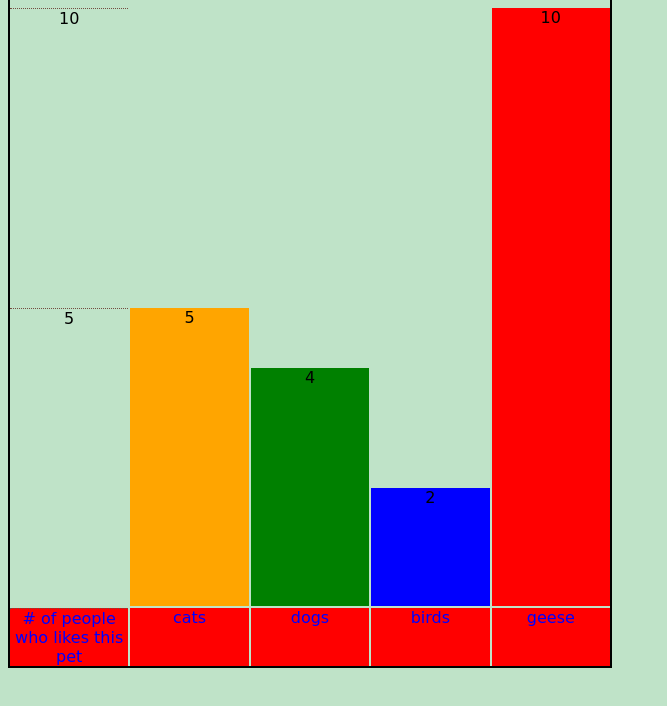
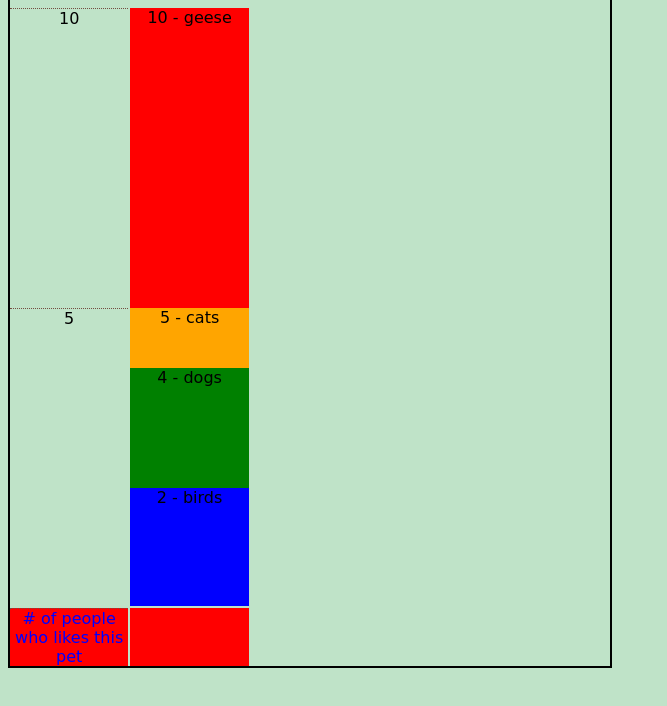
Before and after one commit to Eric-Lombardo/Bar-Chart, a plain HTML site: page barGraph.html in a window 1280 px wide. Shown: the part 70-776 px from the top of the page, without its empty margins (0-667 px from the left). Drawn offline with Linux system fonts and the light colour scheme; a web font is replaced by a local one.

Commit message:
added the ability to create a stacked bar graph chart

```diff
--- a/barGraph.css
+++ b/barGraph.css
@@ -14,3 +14,7 @@ body {
 .firstYValue {
   border-bottom: 2px black solid;
 }
+
+.blue {
+  background-color: aqua;
+}
--- a/barGraph.js
+++ b/barGraph.js
@@ -36,8 +36,22 @@ function drawBarChart(arr, obj) {
   // sets the background color of the body
   document.body.style.backgroundColor = obj.backgroundColor;
 
+  // // loops through input array to create divs and nests them inside
+  // //chart div
+  // for (let i = 0; i < arr.length; i++) {
+  //   let newData = document.createElement("div");
+  //   newData.innerHTML = obj.barNameArr[i];
+  //   newData.style.backgroundColor = obj.labelBGColor;
+  //   newData.style.color = obj.labelTextColor;
+  //   newData.style.gridColumnStart = i + 2;
+  //   newData.style.gridRowStart = highestValue(arr) + 1;
+  //   chart.appendChild(newData);
+  // }
+
   // loops through input array to create divs and nests them inside
   //chart div
+  //delete if it doesnt work!!!!!
+  if (obj.stackedBarChart === false) {
     for (let i = 0; i < arr.length; i++) {
       let newData = document.createElement("div");
       newData.innerHTML = obj.barNameArr[i];
@@ -47,6 +61,15 @@ function drawBarChart(arr, obj) {
       newData.style.gridRowStart = highestValue(arr) + 1;
       chart.appendChild(newData);
     }
+  } else if (obj.stackedBarChart === true) {
+    let newData = document.createElement("div");
+    newData.style.backgroundColor = obj.labelBGColor;
+    newData.style.color = obj.labelTextColor;
+    newData.style.gridColumnStart = 2;
+    newData.style.gridRowStart = highestValue(arr) + 1;
+    chart.appendChild(newData);
+  }
+// delete above if it doesnt work
 
   // prints out values for y-axis based on input data
   for (let m = obj.yValueStart; m <= highestValue(arr); m += obj.yValuestepIncrease) {
@@ -58,6 +81,24 @@ function drawBarChart(arr, obj) {
   }
 
   // creates bars
+  // for (let n = 0; n < arr.length; n++) {
+  //   let barColor = document.createElement("div");
+  //   let barValue = document.createElement("div");
+  //   barValue.innerText = arr[n];
+  //   barColor.appendChild(barValue);
+  //   barColor.style.backgroundColor = obj.barColorArr[n];
+  //   barColor.style.gridColumnStart = n + 2;
+  //   barColor.style.gridRowEnd = highestValue(arr) + 1;
+  //   if (arr[n] === highestValue(arr)) {
+  //     barColor.style.gridRowStart = 1;
+  //   } else if (arr[n] < highestValue(arr)) {
+  //     barColor.style.gridRowStart = highestValue(arr) - arr[n] + 1;
+  //   }
+  //   chart.appendChild(barColor);
+  // }
+
+  //delete if it doesnt work!!! creates bars
+  if (obj.stackedBarChart === false) {
     for (let n = 0; n < arr.length; n++) {
       let barColor = document.createElement("div");
       let barValue = document.createElement("div");
@@ -73,8 +114,42 @@ function drawBarChart(arr, obj) {
       }
       chart.appendChild(barColor);
     }
+  } else if (obj.stackedBarChart === true) {
+    let barColor = document.createElement("div");
+    let barValue = document.createElement("div");
+    barValue.innerText = highestValue(arr) + " - " + obj.barNameArr[arr.indexOf(highestValue(arr))];
+    barColor.appendChild(barValue);
+    barColor.style.backgroundColor = obj.barColorArr[0];
+    barColor.style.gridColumnStart = 2;
+    barColor.style.gridRowEnd = highestValue(arr) + 1;
+    barColor.style.gridRowStart = 1;
+    chart.appendChild(barColor);
+  }
+// delete above if it doesnt work
+
+//delete if it doesnt work
+// creates colored bars stacked over each other for stacked bar graph
+if (obj.stackedBarChart === true) {
+
+  let sortedArr = sort(arr);
+
+  for (let p = 0; p < sortedArr.length; p++) {
+    let newStackBar = document.createElement("div");
+    let number = sortedArr[p];
+    // newStackBar.style.backgroundColor = obj.barColorArr[p];
+    newStackBar.style.backgroundColor = obj.barColorArr[arr.indexOf(number)];
+    console.log(number);
+    newStackBar.innerHTML = `${sortedArr[p]} - ${obj.barNameArr[arr.indexOf(number)]}`;
+    newStackBar.style.gridColumnStart = 2;
+    newStackBar.style.gridRow = `${(highestValue(arr) + 1 - sortedArr[p])} / 11`;
+    chart.appendChild(newStackBar);
+  }
 
 
+
+}
+
+//delete above if it doesnt work
 
 
   master.appendChild(chart);
@@ -102,11 +177,19 @@ let testObj = {
   labelTextColor: "blue",
   fontFamily: "'Cute Font', cursive",
   fontFamilyURL: "https://fonts.googleapis.com/css?family=Cute+Font&display=swap",
+  stackedBarChart: true,
 }
 console.log(drawBarChart(testArr, testObj));
 
 
 // ------------------ mini functions ------------------ //
+
+// sorting the array in descending order without mutating orginal array
+function sort(arr) {
+  return arr.concat().sort(function (a, b) {
+    return b - a;
+  });
+}
 
 // creates html link stylesheet for custom google fonts
 function customFont(linkURL) {
```
Also changed, not shown: time-spent.txt. Lines whose indentation alone changed are shown as unchanged.
